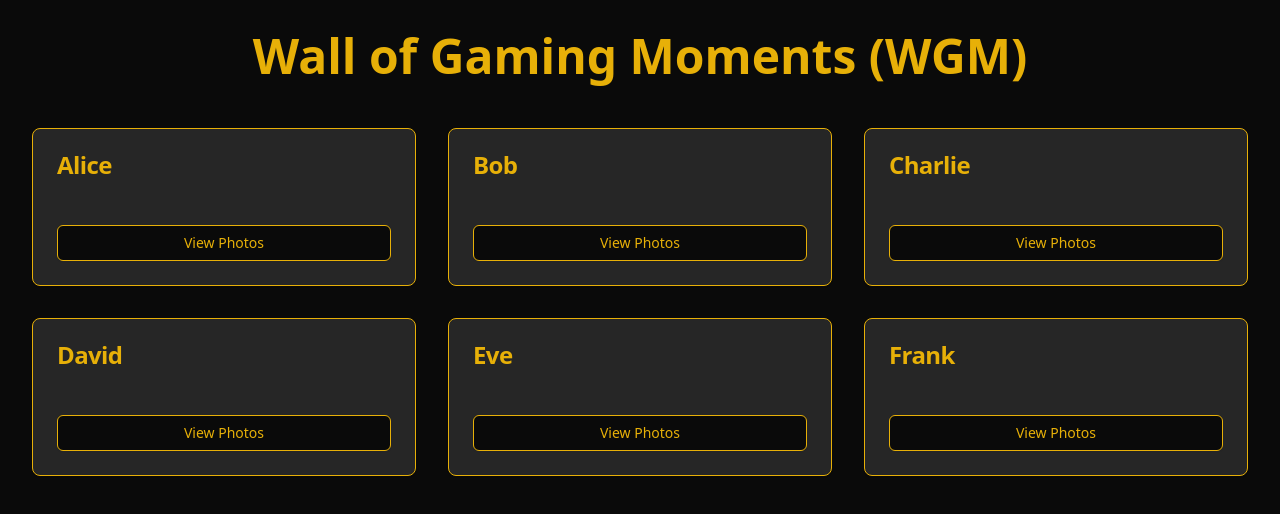
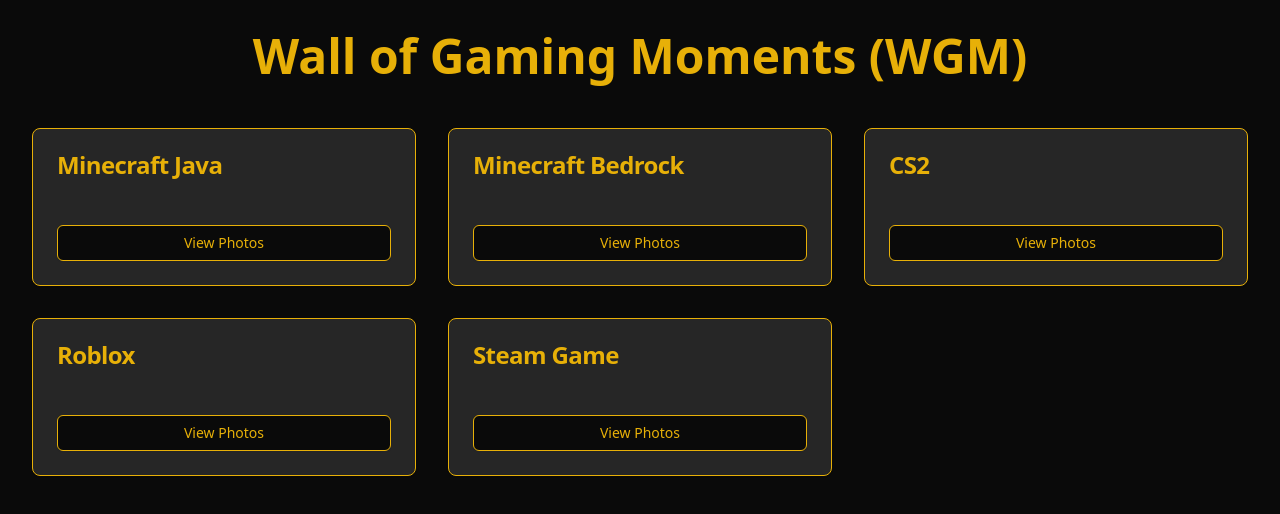
Before and after one commit to blink-new/wall-of-friends-d4pgifyy, a React (Vite) app: page / in a window 1280 px wide. Shown: the top 514 px of the page. Built offline with nearby package versions, Linux system fonts and the light colour scheme.

Commit message:
Changed friend names to game names (Minecraft Java, Minecraft Bedrock, CS2, Roblox, Steam Game) and updated card rendering accordingly.

```diff
--- a/src/App.tsx
+++ b/src/App.tsx
@@ -2,13 +2,12 @@
 import { Card, CardContent, CardFooter, CardHeader, CardTitle } from "@/components/ui/card";
 import { Dialog, DialogContent, DialogHeader, DialogTitle, DialogTrigger } from "@/components/ui/dialog";
 
-const friends = [
-  { name: 'Alice', images: ['/placeholder.svg', '/placeholder.svg'] },
-  { name: 'Bob', images: ['/placeholder.svg', '/placeholder.svg'] },
-  { name: 'Charlie', images: ['/placeholder.svg', '/placeholder.svg'] },
-  { name: 'David', images: ['/placeholder.svg', '/placeholder.svg'] },
-  { name: 'Eve', images: ['/placeholder.svg', '/placeholder.svg'] },
-  { name: 'Frank', images: ['/placeholder.svg', '/placeholder.svg'] },
+const games = [
+  { name: 'Minecraft Java', images: ['/placeholder.svg', '/placeholder.svg'] },
+  { name: 'Minecraft Bedrock', images: ['/placeholder.svg', '/placeholder.svg'] },
+  { name: 'CS2', images: ['/placeholder.svg', '/placeholder.svg'] },
+  { name: 'Roblox', images: ['/placeholder.svg', '/placeholder.svg'] },
+  { name: 'Steam Game', images: ['/placeholder.svg', '/placeholder.svg'] },
 ];
 
 function App() {
@@ -18,10 +17,10 @@
         <h1 className="text-5xl font-bold text-primary">Wall of Gaming Moments (WGM)</h1>
       </header>
       <main className="grid grid-cols-1 sm:grid-cols-2 md:grid-cols-3 gap-8">
-        {friends.map((friend) => (
-          <Card key={friend.name} className="bg-secondary border-primary">
+        {games.map((game) => (
+          <Card key={game.name} className="bg-secondary border-primary">
             <CardHeader>
-              <CardTitle className="text-primary">{friend.name}</CardTitle>
+              <CardTitle className="text-primary">{game.name}</CardTitle>
             </CardHeader>
             <CardContent />
             <CardFooter>
@@ -33,11 +32,11 @@
                 </DialogTrigger>
                 <DialogContent className="bg-secondary text-foreground">
                   <DialogHeader>
-                    <DialogTitle className="text-primary">Photos with {friend.name}</DialogTitle>
+                    <DialogTitle className="text-primary">Photos with {game.name}</DialogTitle>
                   </DialogHeader>
                   <div className="grid grid-cols-2 gap-4 mt-4">
-                    {friend.images.map((image, index) => (
-                      <img key={index} src={image} alt={`${friend.name} ${index + 1}`} className="rounded-lg" />
+                    {game.images.map((image, index) => (
+                      <img key={index} src={image} alt={`${game.name} ${index + 1}`} className="rounded-lg" />
                     ))}
                   </div>
                 </DialogContent>
```
